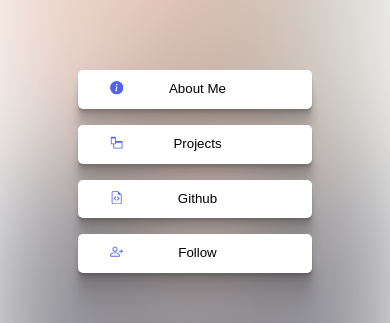
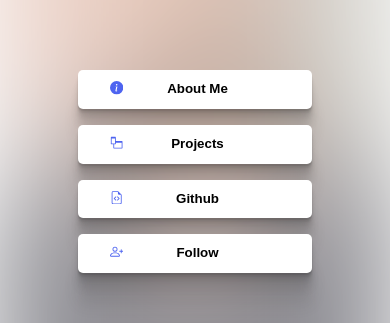
Before and after one commit to tonyruizo/portfolio, a React (Vite) app: page / in a window 390 px wide. Shown: the part 345-668 px from the top of the page. Built offline with nearby package versions, Linux system fonts and the light colour scheme.

Commit message:
Make linkbox text bolder for mobile view

```diff
--- a/src/components/linkBox/LinkBox.jsx
+++ b/src/components/linkBox/LinkBox.jsx
@@ -19,7 +19,7 @@ function LinkBox() {
               <Link to='/aboutme'>
                 <button>
                   <div className="link-icon"><BsInfoCircleFill /></div>
-                  About Me
+                  <p>About Me</p>
                   <span className="link-icon"><AiOutlineArrowRight /></span>
                 </button>
               </Link>
@@ -31,7 +31,7 @@ function LinkBox() {
               <Link to="/projects">
                 <button>
                   <div className="link-icon"><VscEditorLayout /></div>
-                  Projects
+                  <p>Projects</p>
                   <span className="link-icon"><AiOutlineArrowRight /></span>
                 </button>
               </Link>
@@ -42,7 +42,7 @@ function LinkBox() {
             <a href="https://github.com/tonyruizo" target="_blank">
               <button>
                 <div className="link-icon"><BsFileEarmarkCode /></div>
-                Github
+                <p>Github</p>
                 <span className="link-icon"><AiOutlineArrowRight /></span>
               </button>
             </a>
@@ -52,7 +52,7 @@ function LinkBox() {
             <a href="https://twitter.com/tonyruizo?ref_src=twsrc%5Etfw" target='_blank'>
               <button>
                 <div className="link-icon"><BsPersonPlus /></div>
-                Follow
+                <p>Follow</p>
                 <span className="link-icon"><AiOutlineArrowLeft /></span>
               </button>
             </a>
--- a/src/index.css
+++ b/src/index.css
@@ -112,6 +112,10 @@ body {
   .copyright p {
     font-size: 0.6rem;
   }
+
+  button p {
+    font-weight: bold;
+  }
 }
 
 
@@ -180,6 +184,10 @@ body {
     font-size: 0.7rem;
   }
 
+  button p {
+    font-weight: bold;
+  }
+
 }
 
 @media screen and (min-width: 768px) {
@@ -226,6 +234,10 @@ body {
   /* footer */
   .copyright p {
     font-size: .9rem;
+  }
+
+  button p {
+    font-weight: lighter;
   }
 }
 
```
